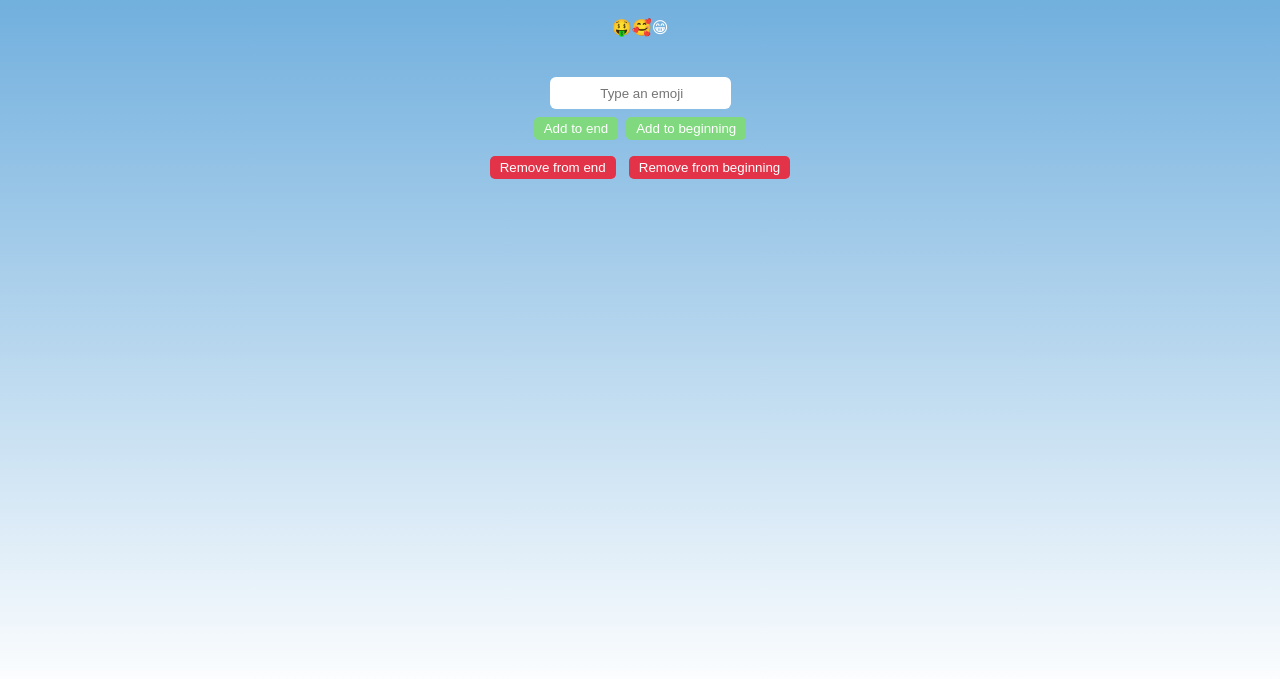
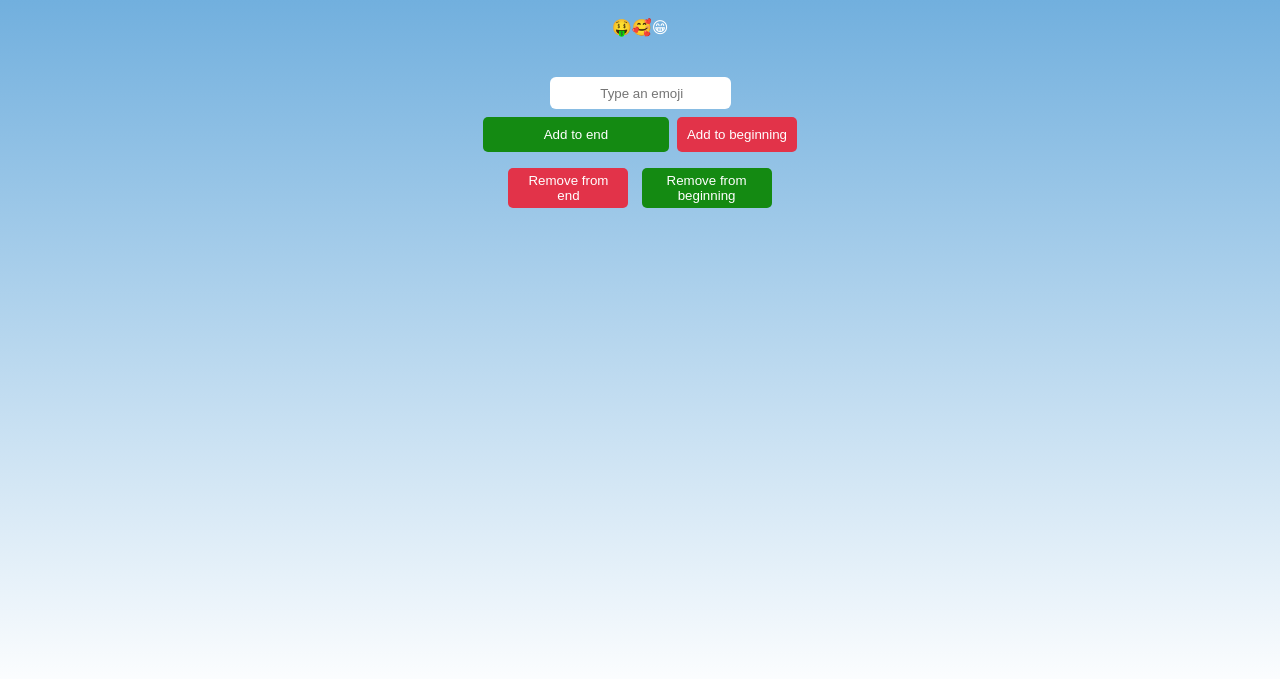
Before and after one commit to f8makinde/Your-Personality-In-Emojis, a plain HTML site: page index.html in a window 1280 px wide. Shown: the part 101-780 px from the top of the page. Drawn offline with Linux system fonts and the light colour scheme.

Commit message:
changed the width and colors of the button

```diff
--- a/styles.css
+++ b/styles.css
@@ -17,11 +17,46 @@
         margin: 10px;
         font-size: 100px;
     }
-    #push-btn, #unshift-btn {
-        background-color: #80D87F;
+    #push-btn{
+        background: #148a12;
+        cursor: pointer;
+        width: 15%;
+        padding: 10px;
     }
-    #shift-btn,#pop-btn {
+   #unshift-btn{
+    background: #E23349;
+    cursor: pointer;
+     }
+     #unshift-btn:active{
+    background: #148a12;
+    border: 1px solid white;
+     }
+     #push-btn:active{
+        background: #E23349;
+        border: 1px solid white;
+
+    }
+
+
+    #shift-btn {
+        background-color: #148a12;
+        cursor: pointer;
+        width: 130px;
+        height: 40px;
+    }
+    #shift-btn:active{
         background-color: #E23349;
+        border: 1px solid white;
+    }
+    #pop-btn{
+        background-color: #E23349;
+        cursor: pointer;
+        width: 120px;
+        height:  40px;
+    }
+    #pop-btn:active{
+        background: #148a12;
+        border: 1px solid white;
     }
      input {
     border: none;
```
